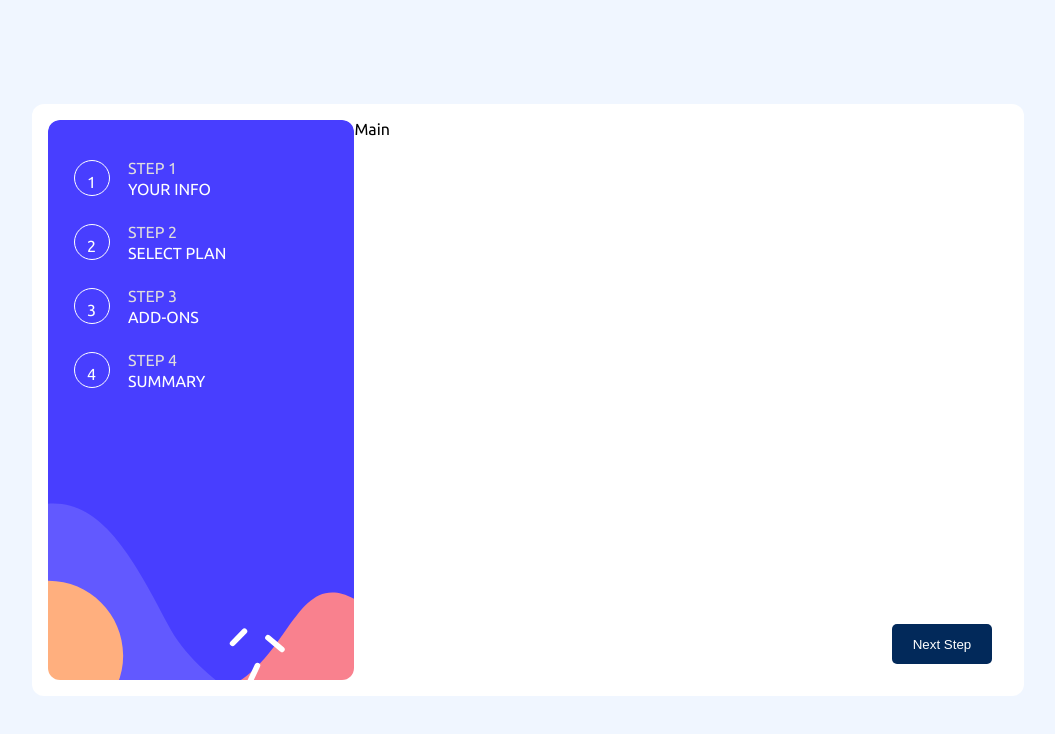
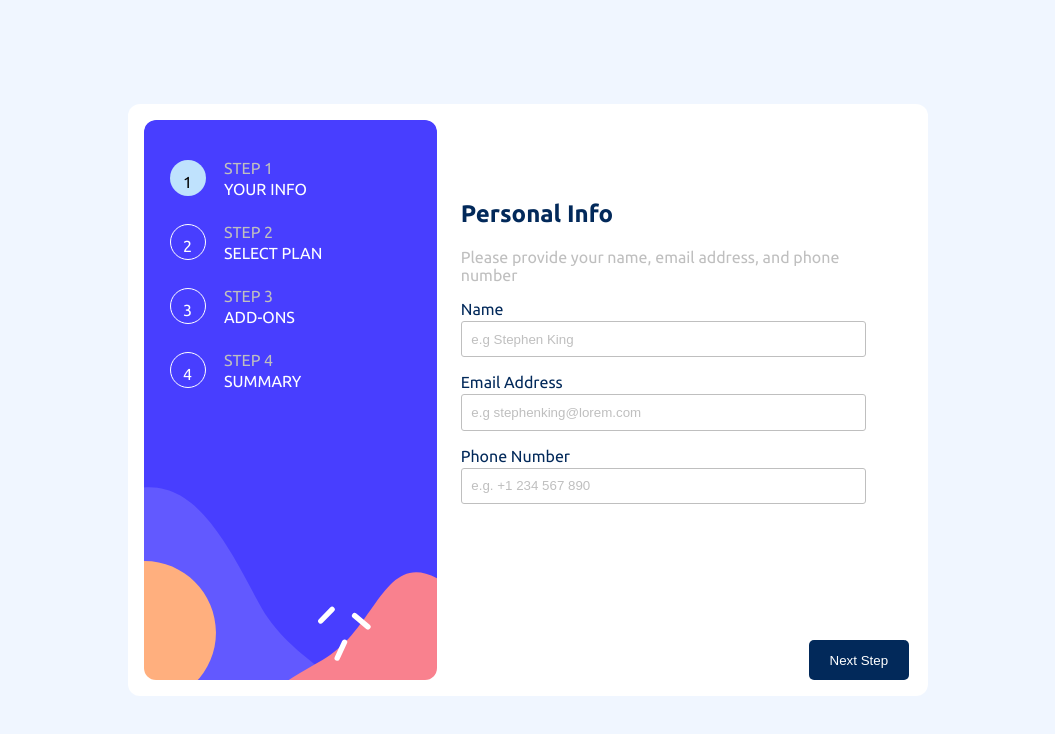
Before and after one commit to ejikemechiozoadiro/multi-step-form, a React (Vite) app: page / in a window 1280 px wide. Shown: the top 734 px of the page, without its empty margins (112-1167 px from the left). Built offline with nearby package versions, Linux system fonts and the light colour scheme.

Commit message:
Built step 1 and modified some other things.

```diff
--- a/package.json
+++ b/package.json
@@ -10,8 +10,11 @@
     "preview": "vite preview"
   },
   "dependencies": {
+    "@hookform/resolvers": "^3.2.0",
     "react": "^18.2.0",
-    "react-dom": "^18.2.0"
+    "react-dom": "^18.2.0",
+    "react-hook-form": "^7.45.4",
+    "zod": "^3.21.4"
   },
   "devDependencies": {
     "@types/react": "^18.2.15",
--- a/src/App.tsx
+++ b/src/App.tsx
@@ -4,12 +4,13 @@ import MainContainer from "./components/MainContainer";
 import Nav from "./components/Nav";
 
 function App() {
-  const [currentStep, setCurrentStep] = useState();
+  const [currentStep, setCurrentStep] = useState("");
+
   return (
     <>
       <div className="app">
-        <Nav onSelectStep={() => setCurrentStep} />
-        <MainContainer />
+        <Nav onSelectStep={(step) => setCurrentStep(step)} />
+        <MainContainer currentStep={currentStep} />
       </div>
     </>
   );
--- a/src/components/MainContainer/MainContainer.css
+++ b/src/components/MainContainer/MainContainer.css
@@ -1,23 +1,10 @@
-
-.main-container {
-    display: flex;
-    flex-direction: column;
-    justify-content: space-between;
-    height: 75vh;
-}
-
-@media screen and (min-width: 768px) {
-    .main-container {
-        width: 100%;
-        height: 100%;
-    }
-}
 
 .main-content {
     height: 55vh;
     margin: -5.5rem 1.2rem 1.2rem;
     background: var(--color-white);
     border-radius: 12px;
+    padding: 1.5rem;
 }
 
 @media screen and (min-width: 768px) {
@@ -26,18 +13,17 @@
   }
 }
 
-.btn-container {
+.white__space {
     background-color: var(--color-white);
-    padding: 1rem;
-    display: flex;
-    justify-content: end;
+    width: 100vw;
+    height: 11vh;
+    position: fixed;
+    bottom: 0;
+    z-index: -999;
 }
 
-.btn {
-    background: var(--color-primary);
-    border: 0;
-    border-radius: 5px;
-    color: var(--color-white);
-    width: 100px;
-    height: 40px;
+@media screen and (min-width: 768px) {
+    .white__space {
+        display: none;
+    }
 }
--- a/src/components/MainContainer/MainContainer.tsx
+++ b/src/components/MainContainer/MainContainer.tsx
@@ -1,14 +1,19 @@
+import PersonalInfo from "../PersonalInfo";
 import "./MainContainer.css";
 
-const MainContainer = () => {
+interface Props {
+  currentStep: string;
+}
+
+const MainContainer = ({ currentStep }: Props) => {
   return (
     <>
       <div className="main-container">
-        <div className="main-content">Main</div>
-        <div className="btn-container">
-          <button className="btn">Next Step</button>
+        <div className="main-content">
+          {currentStep === "step1" && <PersonalInfo />}
         </div>
       </div>
+      <div className="white__space"></div>
     </>
   );
 };
--- a/src/components/Nav/Nav.css
+++ b/src/components/Nav/Nav.css
@@ -13,7 +13,7 @@
         background: url(/src/assets/bg-sidebar-desktop.svg);
         background-size: cover;
         border-radius: inherit;
-        width: 450px;
+        width: 300px;
         flex-direction: column;
         justify-content: start;
         height: -webkit-fill-available;
@@ -70,6 +70,6 @@
     padding: 13px;
 }
 
-.step-radio {
+.step__radio {
     display: none;
 }
--- a/src/components/Nav/Nav.tsx
+++ b/src/components/Nav/Nav.tsx
@@ -1,16 +1,18 @@
-import { useState } from "react";
+import { useEffect, useState } from "react";
 import "./Nav.css";
 
 interface Props {
   onSelectStep: (step: string) => void;
 }
+const Nav = ({ onSelectStep }: Props) => {
+  const [step, setStep] = useState("step1");
 
-const Nav = ({ onSelectStep }: Props) => {
-  const [step, setStep] = useState("");
+  useEffect(() => {
+    onSelectStep(step);
+  }, [step]);
 
   const handleOnChange = (e: React.ChangeEvent<HTMLInputElement>) => {
     setStep(e.target.value);
-    onSelectStep(e.target.value);
   };
 
   return (
@@ -32,7 +34,7 @@ const Nav = ({ onSelectStep }: Props) => {
             </label>
           </span>
           <input
-            className="step-radio"
+            className="step__radio"
             type="radio"
             value="step1"
             name="step"
@@ -57,7 +59,7 @@ const Nav = ({ onSelectStep }: Props) => {
             </label>
           </span>
           <input
-            className="step-radio"
+            className="step__radio"
             type="radio"
             name="step"
             value="step2"
@@ -82,7 +84,7 @@ const Nav = ({ onSelectStep }: Props) => {
             </label>
           </span>
           <input
-            className="step-radio"
+            className="step__radio"
             type="radio"
             name="step"
             value="step3"
@@ -107,7 +109,7 @@ const Nav = ({ onSelectStep }: Props) => {
             </label>
           </span>
           <input
-            className="step-radio"
+            className="step__radio"
             type="radio"
             name="step"
             value="step4"
--- /dev/null
+++ b/src/components/PersonalInfo/PersonalInfo.css
@@ -0,0 +1,27 @@
+.person__info-heading,
+.person__name,
+.person__email,
+.person__number {
+    color: var(--color-primary);
+}
+
+.person__info {
+    color: var(--color-grey);
+}
+
+.person__container {
+    margin-top: 1rem;
+}
+
+.person__input {
+    display: block;
+    width: 90%;
+    padding: 0.6rem;
+    border: 1px solid var(--color-grey);
+    border-radius: 3px;
+    margin: 0.2rem 0 0.2rem;
+}
+
+.person__input::placeholder {
+    color: var(--color-grey);
+}
--- /dev/null
+++ b/src/components/PersonalInfo/PersonalInfo.tsx
@@ -0,0 +1,62 @@
+import { z } from "zod";
+import { useForm } from "react-hook-form";
+import { zodResolver } from "@hookform/resolvers/zod";
+import "./PersonalInfo.css";
+
+const schema = z.object({
+  name: z.string(),
+  email: z.string().email(),
+  phone: z.number(),
+});
+
+type PersonalInfo = z.infer<typeof schema>;
+
+const PersonalInfo = () => {
+  const { register } = useForm<PersonalInfo>({ resolver: zodResolver(schema) });
+
+  return (
+    <form>
+      <h2 className="person__info-heading">Personal Info</h2>
+      <p className="person__info">
+        Please provide your name, email address, and phone number
+      </p>
+
+      <div className="person__container">
+        <label className="person__name ">Name</label>
+        <input
+          required
+          {...register("name")}
+          className="person__input"
+          placeholder="e.g Stephen King"
+          type="text"
+        />
+      </div>
+
+      <div className="person__container">
+        <label className="person__email ">Email Address</label>
+        <input
+          {...register("email")}
+          className="person__input"
+          placeholder="e.g stephenking@lorem.com"
+          type="email"
+        />
+      </div>
+
+      <div className="person__container">
+        <label className="person__number ">Phone Number</label>
+        <input
+          {...register("phone")}
+          className="person__input"
+          placeholder="e.g. +1 234 567 890"
+          type="number"
+        />
+      </div>
+
+      <div className="btn-container">
+        <button className="btn">Next Step</button>
+      </div>
+    </form>
+  );
+};
+
+export default PersonalInfo;
--- /dev/null
+++ b/src/components/PersonalInfo/index.ts
@@ -0,0 +1,3 @@
+import PersonalInfo from "./PersonalInfo";
+
+export default PersonalInfo;
--- a/src/index.css
+++ b/src/index.css
@@ -4,7 +4,7 @@
     --color-main-background: hsl(217, 100%, 97%);
     --color-primary: hsl(213, 96%, 18%);
     --color-white: hsl(0, 0%, 100%);
-    --color-grey: hsl(0, 3%, 87%);
+    --color-grey: hsl(0, 0%, 75%);
     --color-secondary: hsl(243, 100%, 62%);
     --color-selected-grey: hsl(229, 24%, 87%);
     --color-step-selected: hsl(206, 94%, 87%);
@@ -37,5 +37,30 @@ body {
         height: 70vh;
         overflow: hidden;
         padding: 1rem;
+        position: relative;
     }
 }
+
+@media screen and (min-width: 1024px) {
+    .app {
+        width: 60vw;
+    }
+}
+
+.btn {
+    background: var(--color-primary);
+    border: 0;
+    border-radius: 5px;
+    color: var(--color-white);
+    width: 100px;
+    height: 40px;
+    position: fixed;
+    right: 1.2rem;
+    bottom: 1rem;
+}
+
+@media screen and (min-width: 768px) {
+    .btn {
+        position: absolute;
+    }
+}
```
Also changed, not shown: 1 other file (tests, documents, lock files or other folders).
